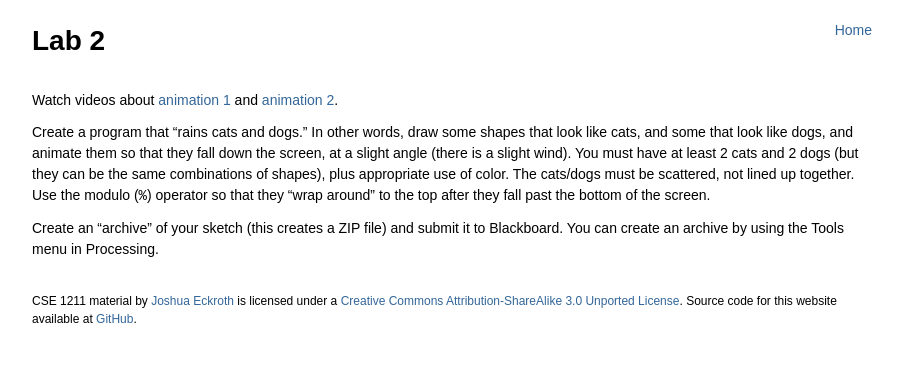
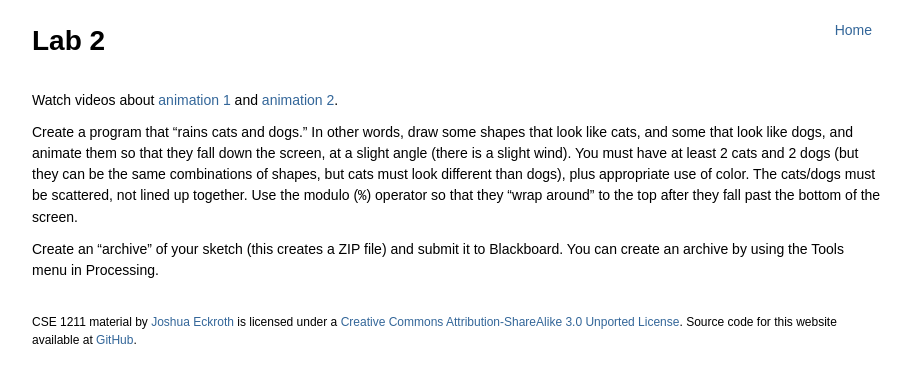
Before and after one commit to joshuaeckroth/csci111-website, a Jekyll site: the page built from labs/_posts/2014-08-24-lab-2.markdown, in a window 1280 px wide. Shown: the top 383 px of the page, without its empty margins (183-1094 px from the left). Built offline with Jekyll 4.4.1, drawn with Linux system fonts in a browser that asks for light colours; Markdown is read by kramdown in place of the engine named in the settings; comment, search, counter and statistics services are not loaded.

Commit message:
Clarification.

```diff
--- a/labs/_posts/2014-08-24-lab-2.markdown
+++ b/labs/_posts/2014-08-24-lab-2.markdown
@@ -13,10 +13,11 @@ Create a program that "rains cats and dogs." In other words, draw some
 shapes that look like cats, and some that look like dogs, and animate
 them so that they fall down the screen, at a slight angle (there is a
 slight wind). You must have at least 2 cats and 2 dogs (but they can
-be the same combinations of shapes), plus appropriate use of
-color. The cats/dogs must be scattered, not lined up together. Use the
-modulo (`%`) operator so that they "wrap around" to the top after they
-fall past the bottom of the screen.
+be the same combinations of shapes, but cats must look different than
+dogs), plus appropriate use of color. The cats/dogs must be scattered,
+not lined up together. Use the modulo (`%`) operator so that they
+"wrap around" to the top after they fall past the bottom of the
+screen.
 
 Create an "archive" of your sketch (this creates a ZIP file) and
 submit it to Blackboard. You can create an archive by using the Tools
```
